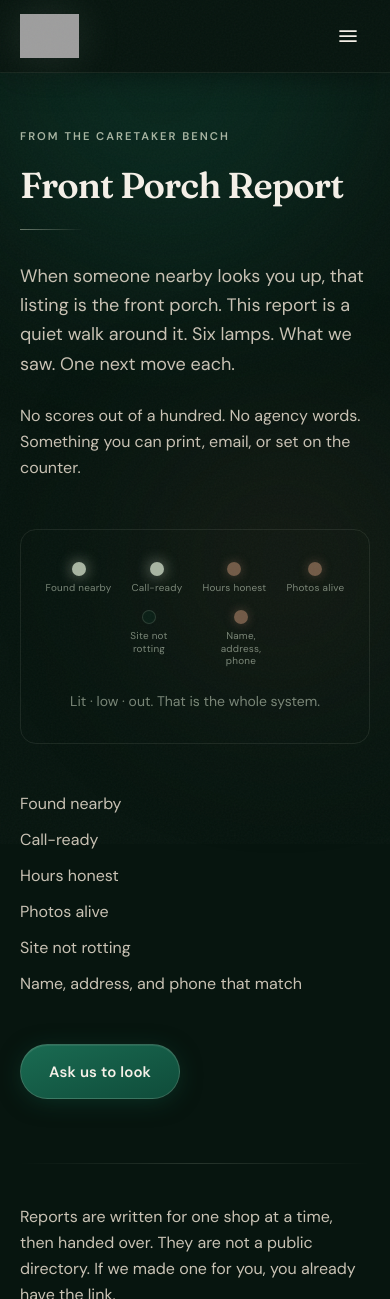
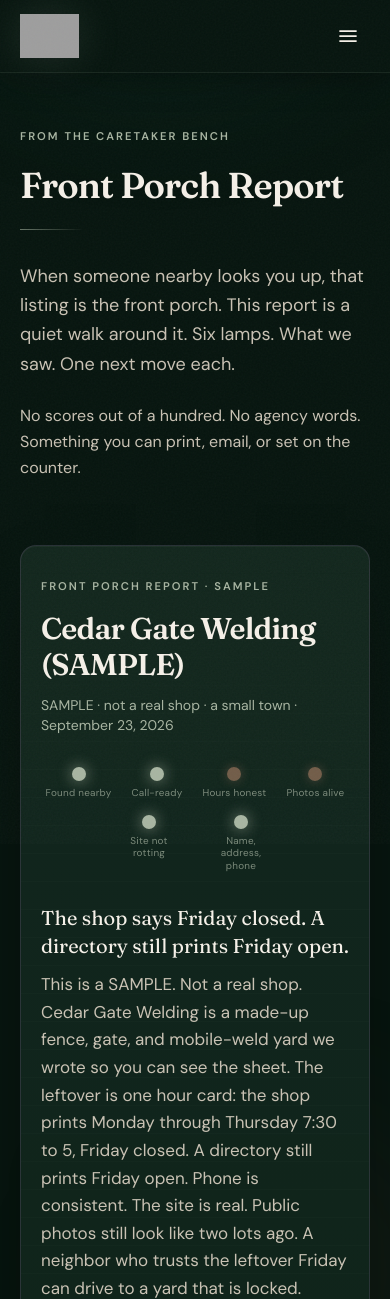
Before and after one commit to dpuzel/evergreen-reach-next, a Next.js app: page /porch in a window 390 px wide. Shown: the top 1299 px of the page. Built offline with nearby package versions, Linux system fonts and the light colour scheme; grey boxes are pictures that could not be loaded.

Commit message:
feat: SAMPLE Front Porch sheet on /porch
Cedar Gate Welding is a made-up shop in a generic town. Same PorchSheet
as a real report, labeled SAMPLE. Quiet share URL stays noindex.

```diff
--- a/src/app/porch/[slug]/page.tsx
+++ b/src/app/porch/[slug]/page.tsx
@@ -25,7 +25,7 @@ export async function generateMetadata({
   if (!report) return { title: "Front Porch Report", robots: { index: false } };
 
   const title = report.demo
-    ? `${report.business} · friend demo porch`
+    ? `${report.business} · SAMPLE`
     : `${report.business} · Front Porch Report`;
 
   return {
--- a/src/app/porch/page.tsx
+++ b/src/app/porch/page.tsx
@@ -1,8 +1,8 @@
 import type { Metadata } from "next";
-import Link from "next/link";
-import { PorchLamps } from "@/components/PorchLamps";
+import { notFound } from "next/navigation";
+import { PorchSheet } from "@/components/PorchSheet";
 import { SiteShell } from "@/components/SiteShell";
-import type { PorchSignal } from "@/lib/porch-core";
+import { getPorchReport } from "@/lib/porch";
 import { site } from "@/lib/site";
 
 export const metadata: Metadata = {
@@ -19,16 +19,12 @@ export const metadata: Metadata = {
   },
 };
 
-const SAMPLE_LAMPS: PorchSignal[] = [
-  { id: "found", lamp: "lit", note: "", next: "" },
-  { id: "call", lamp: "lit", note: "", next: "" },
-  { id: "hours", lamp: "dim", note: "", next: "" },
-  { id: "photos", lamp: "dim", note: "", next: "" },
-  { id: "site", lamp: "out", note: "", next: "" },
-  { id: "nap", lamp: "dim", note: "", next: "" },
-];
+const SAMPLE_SLUG = "cedar-gate-welding";
 
 export default function PorchLandingPage() {
+  const sample = getPorchReport(SAMPLE_SLUG);
+  if (!sample?.demo) notFound();
+
   return (
     <SiteShell>
       <main className="relative overflow-hidden">
@@ -52,26 +48,10 @@ export default function PorchLandingPage() {
             No scores out of a hundred. No agency words. Something you can print,
             email, or set on the counter.
           </p>
+        </section>
 
-          <div className="my-12 rounded-2xl border border-sage/12 px-6 py-8">
-            <PorchLamps signals={SAMPLE_LAMPS} />
-            <p className="mt-6 text-center text-sm text-sage/70">
-              Lit · low · out. That is the whole system.
-            </p>
-          </div>
-
-          <ul className="mb-12 space-y-3 text-cream-dim">
-            <li>Found nearby</li>
-            <li>Call-ready</li>
-            <li>Hours honest</li>
-            <li>Photos alive</li>
-            <li>Site not rotting</li>
-            <li>Name, address, and phone that match</li>
-          </ul>
-
-          <Link href="/#contact" className="btn-primary">
-            Ask us to look
-          </Link>
+        <section className="relative mx-auto max-w-3xl px-5 pb-16 sm:px-6">
+          <PorchSheet report={sample} embedded />
         </section>
 
         <section className="relative mx-auto max-w-3xl px-5 pb-28 sm:px-6">
--- a/src/components/PorchSheet.tsx
+++ b/src/components/PorchSheet.tsx
@@ -1,4 +1,5 @@
 import type { ReactNode } from "react";
+import Link from "next/link";
 import { PorchLamps } from "@/components/PorchLamps";
 import { site } from "@/lib/site";
 import {
@@ -12,10 +13,14 @@ import {
 export function PorchSheet({
   report,
   actions,
+  embedded,
 }: {
   report: PorchReport;
   actions?: ReactNode;
+  embedded?: boolean;
 }) {
+  const TitleTag = embedded ? "h2" : "h1";
+
   return (
     <article
       className={`porch-sheet relative overflow-hidden rounded-2xl border px-5 py-8 sm:px-10 sm:py-12 ${
@@ -27,15 +32,15 @@ export function PorchSheet({
       <header className="relative">
         <p className="eyebrow mb-4">
           {report.demo
-            ? "Front Porch Report · friend demo"
+            ? "Front Porch Report · SAMPLE"
             : "Front Porch Report"}
         </p>
-        <h1 className="font-display mb-3 text-3xl font-semibold tracking-tight text-cream sm:text-4xl">
+        <TitleTag className="font-display mb-3 text-3xl font-semibold tracking-tight text-cream sm:text-4xl">
           {report.business || "Unnamed shop"}
-        </h1>
+        </TitleTag>
         <p className="text-sm text-sage">
           {report.demo
-            ? "Demo sheet for a friend"
+            ? "SAMPLE · not a real shop"
             : `Generated for ${report.business || "this business"}`}
           {report.town ? ` · ${report.town}` : ""}
           {" · "}
@@ -112,10 +117,15 @@ export function PorchSheet({
 
       <footer className="relative mt-12 border-t border-sage/10 pt-8">
         {report.demo ? (
-          <p className="mb-4 max-w-xl leading-relaxed text-cream-dim">
-            Same six lamps we use for a real shop. Made so a friend could see
-            the porch. Not a client send. Not a pitch. Not a listing.
-          </p>
+          <div className="mb-4 max-w-xl">
+            <p className="mb-5 leading-relaxed text-cream-dim">
+              Same six lamps we use for a real shop. This one is a SAMPLE. Not
+              a real listing. Not a client send.
+            </p>
+            <Link href="/#contact" className="btn-primary">
+              Request one for your shop
+            </Link>
+          </div>
         ) : (
           <p className="mb-4 max-w-xl leading-relaxed text-cream-dim">
             We put this together as a neighbor would. No contract attached. If you
--- /dev/null
+++ b/src/content/porch/cedar-gate-welding.json
@@ -0,0 +1,47 @@
+{
+  "slug": "cedar-gate-welding",
+  "business": "Cedar Gate Welding (SAMPLE)",
+  "town": "a small town",
+  "generated": "2026-09-23",
+  "demo": true,
+  "headline": "The shop says Friday closed. A directory still prints Friday open.",
+  "summary": "This is a SAMPLE. Not a real shop. Cedar Gate Welding is a made-up fence, gate, and mobile-weld yard we wrote so you can see the sheet. The leftover is one hour card: the shop prints Monday through Thursday 7:30 to 5, Friday closed. A directory still prints Friday open. Phone is consistent. The site is real. Public photos still look like two lots ago. A neighbor who trusts the leftover Friday can drive to a yard that is locked.",
+  "signals": [
+    {
+      "id": "found",
+      "lamp": "lit",
+      "note": "You show up for fences, gates, and a mobile weld. A neighbor looking for a gate can find you.",
+      "next": "Keep the category fence and mobile weld."
+    },
+    {
+      "id": "call",
+      "lamp": "lit",
+      "note": "The shop number is the same on the site and the listing. Call is how people book. That door works.",
+      "next": "Keep that number. Do not add a second one."
+    },
+    {
+      "id": "hours",
+      "lamp": "dim",
+      "note": "The shop card is Monday through Thursday 7:30 to 5, Friday closed. A directory still prints Friday open. A leftover Friday is how a neighbor drives to a locked yard.",
+      "next": "Write one hour card, including Friday closed. Copy it to the listing the same morning."
+    },
+    {
+      "id": "photos",
+      "lamp": "dim",
+      "note": "The work is gates. Public photos still show the old lot. A first-time neighbor cannot tell this year's yard from two lots ago.",
+      "next": "Put four current photos on the listing: this year's yard, a gate in progress, a finished fence, and the truck."
+    },
+    {
+      "id": "site",
+      "lamp": "lit",
+      "note": "The shop site loads and belongs to you. Phone and the week are there. The leftover Friday sits on a directory, not on the site.",
+      "next": "Keep the site. Take Friday open off the leftover card."
+    },
+    {
+      "id": "nap",
+      "lamp": "lit",
+      "note": "Name and phone line up. The leftover is the week, not the pin.",
+      "next": "Keep the public pin. The hours card is the pass."
+    }
+  ]
+}
```
